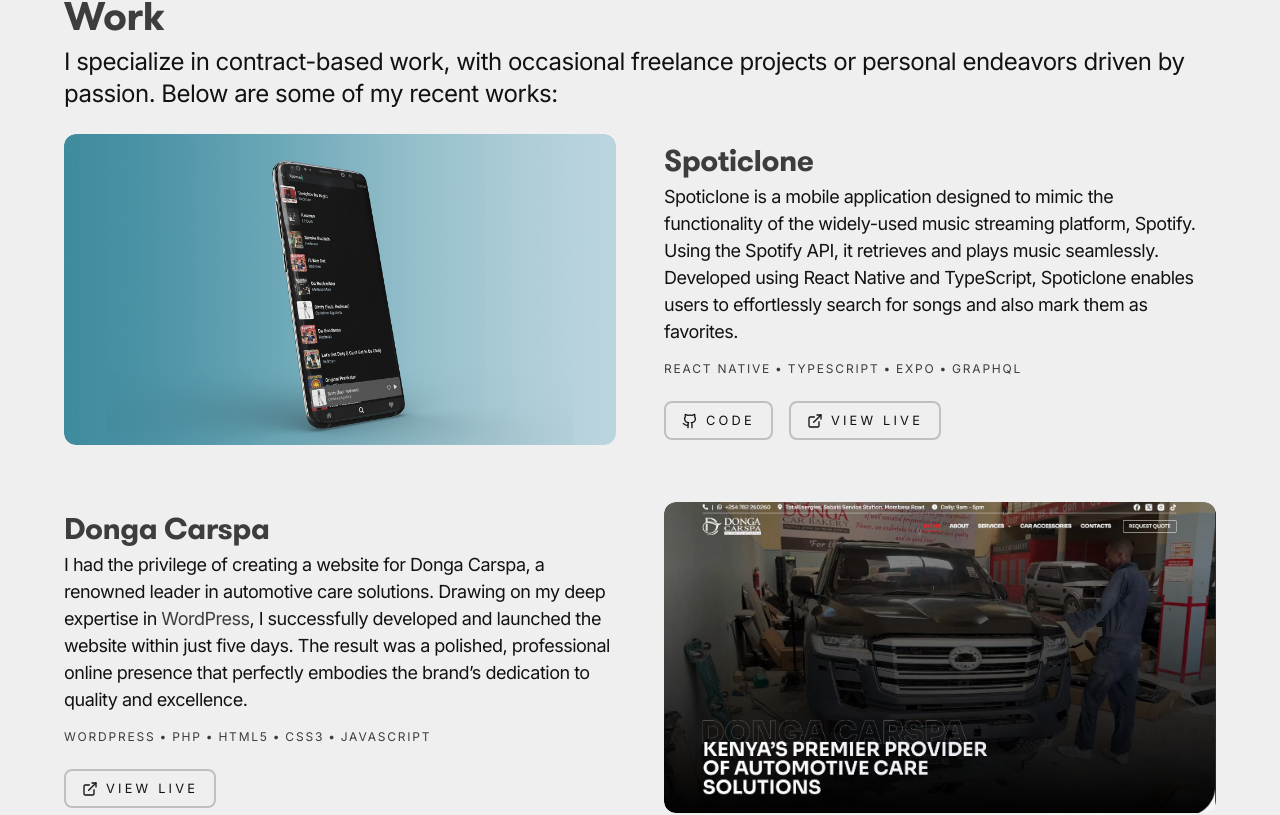
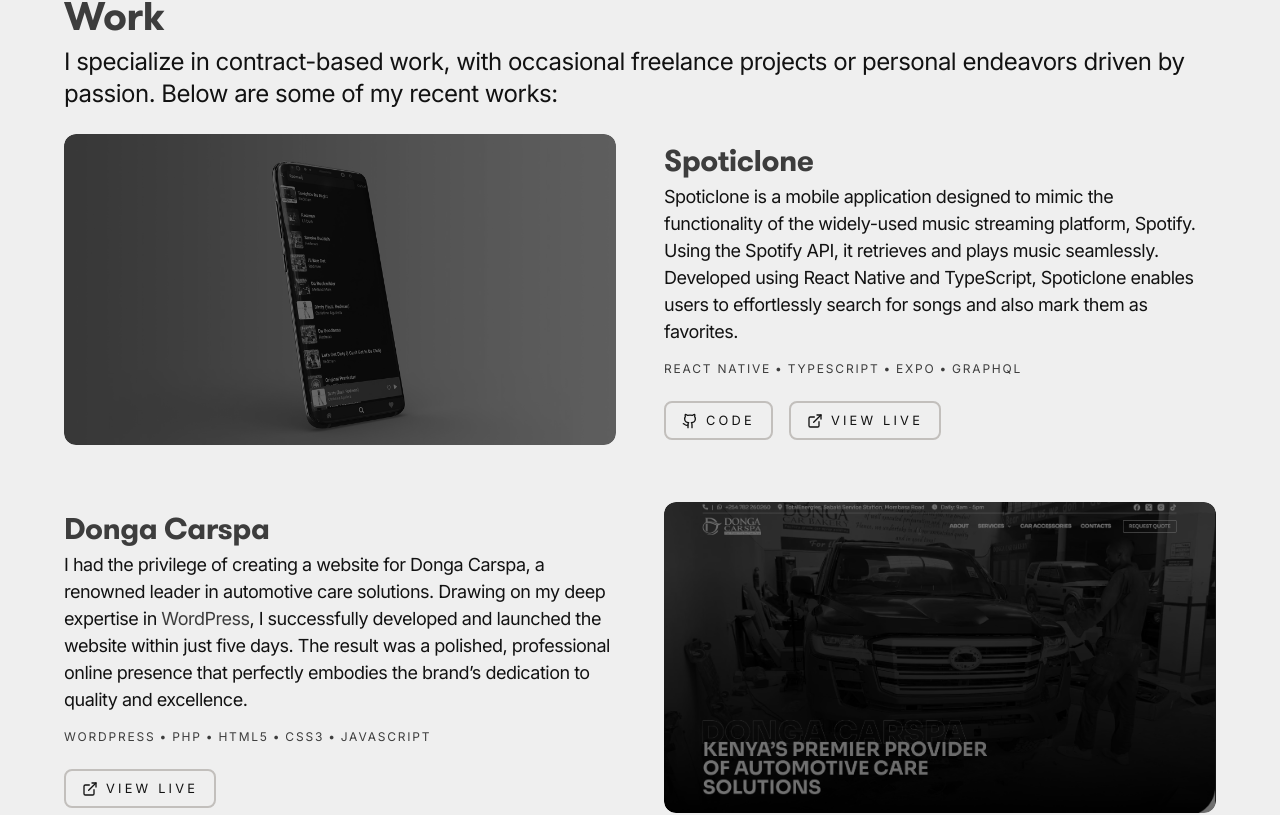
Before and after one commit to DJ-MrJay/profolio, a Next.js app: page /main in a window 1280 px wide. Shown: the part 868-1683 px from the top of the page. Built offline with nearby package versions, Linux system fonts and the light colour scheme.

Commit message:
Update components

```diff
--- a/src/components/Navbar.tsx
+++ b/src/components/Navbar.tsx
@@ -8,6 +8,8 @@
 import { motion, AnimatePresence } from "framer-motion";
 import SocialLinks from "./SocialLinks";
 import Image from "next/image";
+import { easeInOut } from "framer-motion";
+
 
 export default function Navbar() {
   const [isOpen, setIsOpen] = useState(false);
@@ -64,7 +66,7 @@
       y: 0,
       transition: {
         duration: 0.4,
-        ease: [0.25, 0.1, 0.25, 1],
+        ease: easeInOut,
         staggerChildren: 0.1,
       },
     },
@@ -82,7 +84,7 @@
       y: 0,
       transition: {
         duration: 0.4,
-        ease: [0.25, 0.1, 0.25, 1],
+        ease: easeInOut,
       },
     },
   };
--- a/src/components/WorkItem.tsx
+++ b/src/components/WorkItem.tsx
@@ -44,7 +44,7 @@
           alt={title}
           width={1200}
           height={800}
-        className="w-full h-auto rounded-xl object-cover object-top transition duration-1000 filter brightness-100 grayscale-0 group-hover:brightness-[45%] group-hover:grayscale cursor-pointer"
+          className="w-full h-auto rounded-xl object-cover object-top transition duration-1000 filter brightness-100 grayscale-0 md:brightness-[45%] md:grayscale md:hover:brightness-100 md:hover:grayscale-0 cursor-pointer"
         />
       </div>
 
```
Lines whose indentation alone changed are shown as unchanged.
